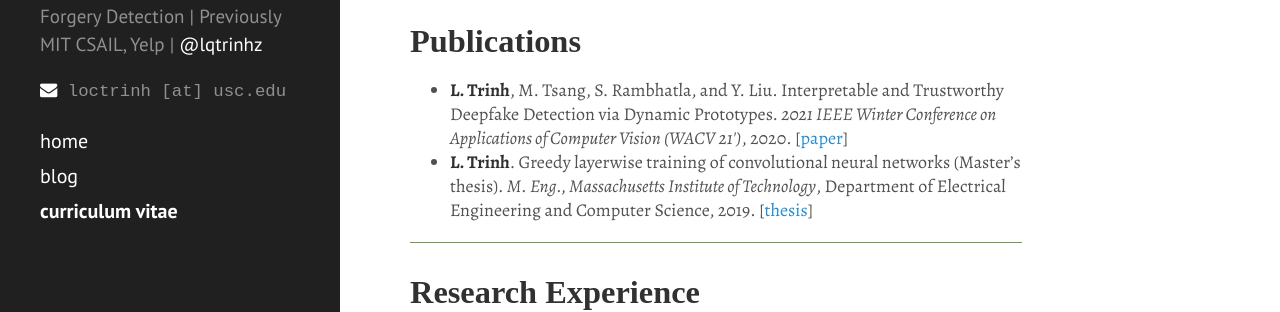
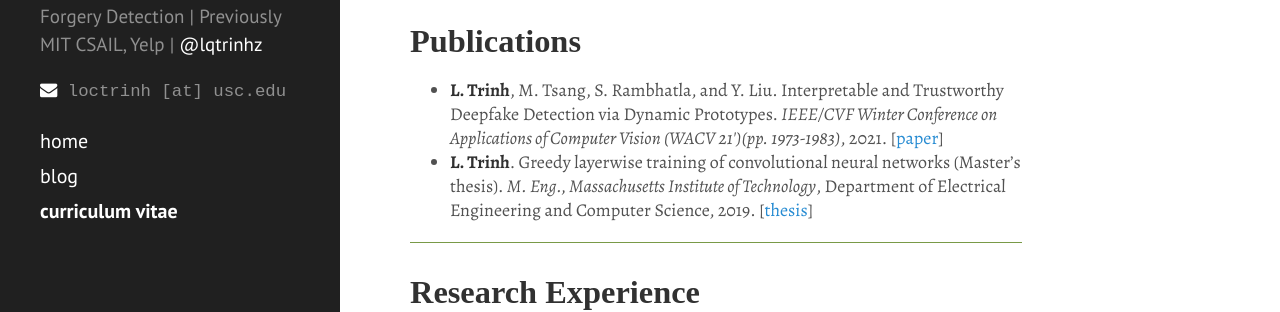
Before and after one commit to loc-trinh/loc-trinh.github.io, a Jekyll site: the page built from curriculum_vitae/index.html, in a window 1280 px wide and 900 px high, scrolled down 335 px. Shown: the part 158-470 px from the top of the window. Built offline with Jekyll 4.4.1, drawn with Linux system fonts in a browser that asks for light colours; some web fonts are replaced.

Commit message:
update cv

```diff
--- a/curriculum_vitae/index.html
+++ b/curriculum_vitae/index.html
@@ -34,11 +34,9 @@ order: 2
 
         <h2 id="publications">Publications</h2>
         <ul>
-            <li><strong>L. Trinh</strong>, M. Tsang, S. Rambhatla, and Y. Liu. Interpretable and Trustworthy Deepfake Detection via Dynamic Prototypes. <em>2021 IEEE Winter Conference on Applications of Computer Vision (WACV 21')</em>, 2020. [<a href="https://openaccess.thecvf.com/content/WACV2021/papers/Trinh_Interpretable_and_Trustworthy_Deepfake_Detection_via_Dynamic_Prototypes_WACV_2021_paper.pdf">paper</a>]
-                </li>
+            <li><strong>L. Trinh</strong>, M. Tsang, S. Rambhatla, and Y. Liu. Interpretable and Trustworthy Deepfake Detection via Dynamic Prototypes. <em>IEEE/CVF Winter Conference on Applications of Computer Vision (WACV 21')(pp. 1973-1983)</em>, 2021. [<a href="https://openaccess.thecvf.com/content/WACV2021/papers/Trinh_Interpretable_and_Trustworthy_Deepfake_Detection_via_Dynamic_Prototypes_WACV_2021_paper.pdf">paper</a>]</li>
             <li><strong>L. Trinh</strong>. Greedy layerwise training of convolutional neural networks (Master’s
-                thesis). <em>M. Eng., Massachusetts Institute of Technology</em>, Department of Electrical
-                Engineering and Computer Science, 2019. [<a href="https://dspace.mit.edu/handle/1721.1/123128">thesis</a>]</li>
+            thesis). <em>M. Eng., Massachusetts Institute of Technology</em>, Department of Electrical Engineering and Computer Science, 2019. [<a href="https://dspace.mit.edu/handle/1721.1/123128">thesis</a>]</li>
         </ul>
         <hr>
 
```
